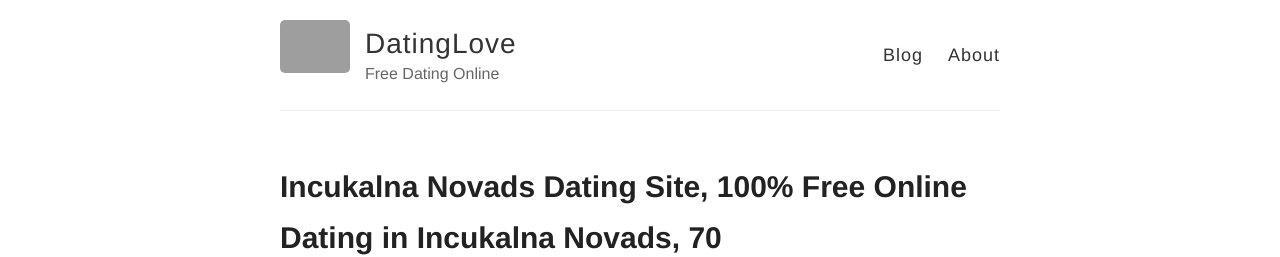
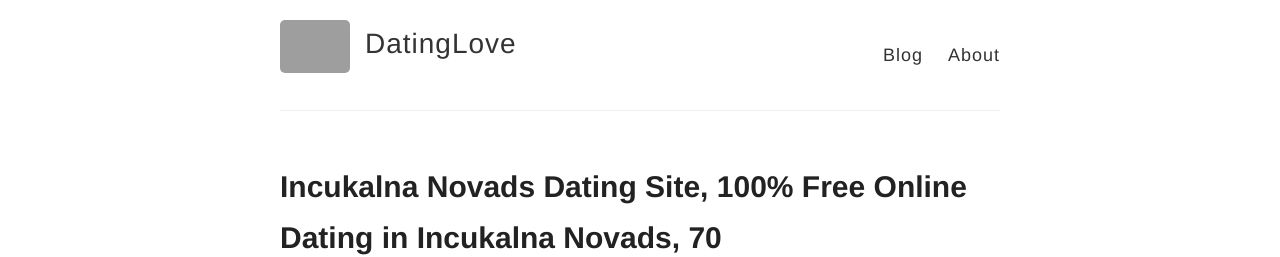
Before and after one commit to llanahlace/llanahlace.github.io, a Jekyll site: the page built from index.html, in a window 1280 px wide. Shown: the top 257 px of the page. Built offline with Jekyll 4.4.1, drawn with Linux system fonts in a browser that asks for light colours; grey boxes are pictures that could not be loaded.

Commit message:
Update _config.yml

```diff
--- a/_config.yml
+++ b/_config.yml
@@ -6,7 +6,7 @@
 name: DatingLove
 
 # Short bio or description (displayed in the header)
-description: Free Dating Online
+description:
 
 # URL of your avatar or profile pic (you could use your GitHub profile pic)
 avatar: https://raw.githubusercontent.com/barryclark/jekyll-now/master/images/jekyll-logo.png
```
